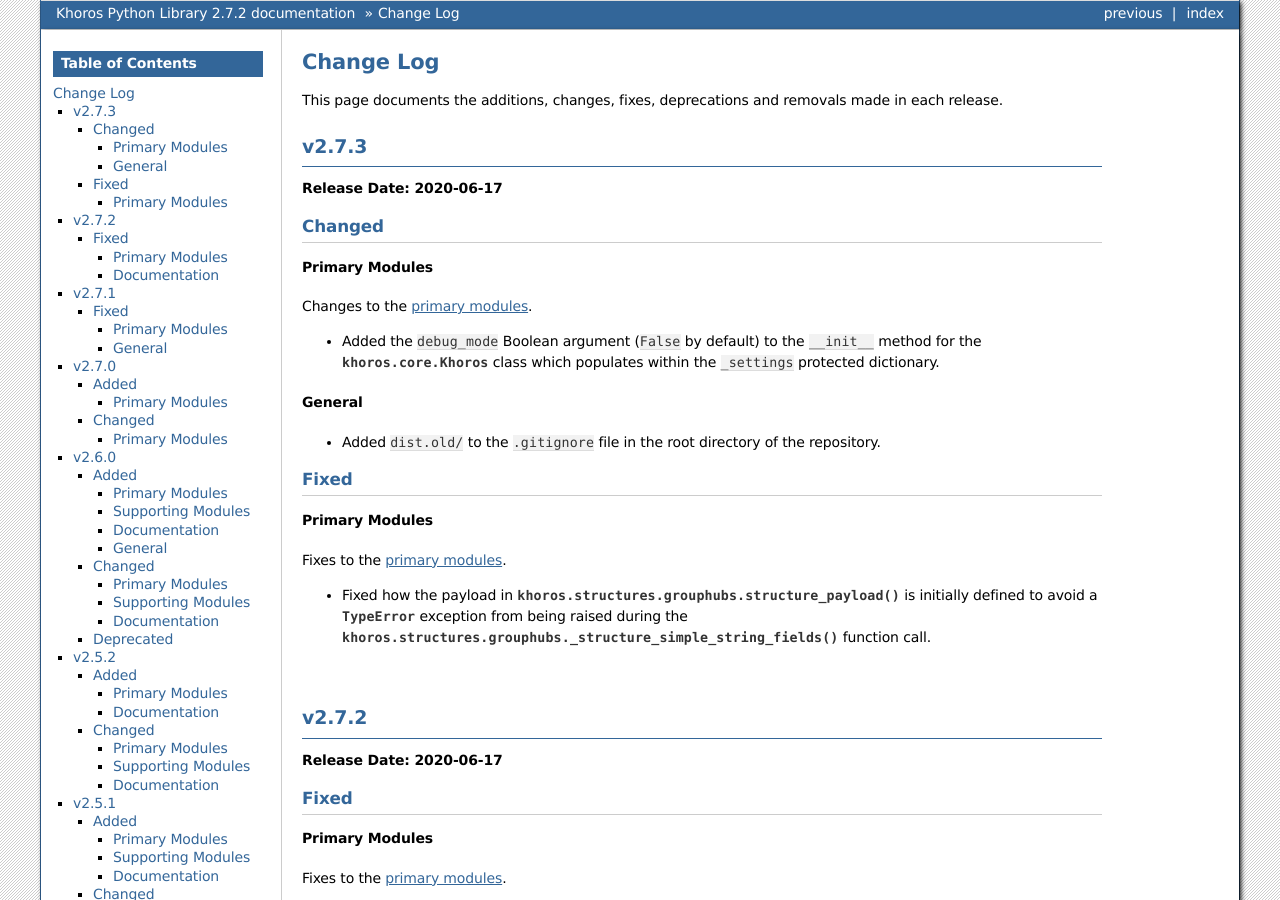
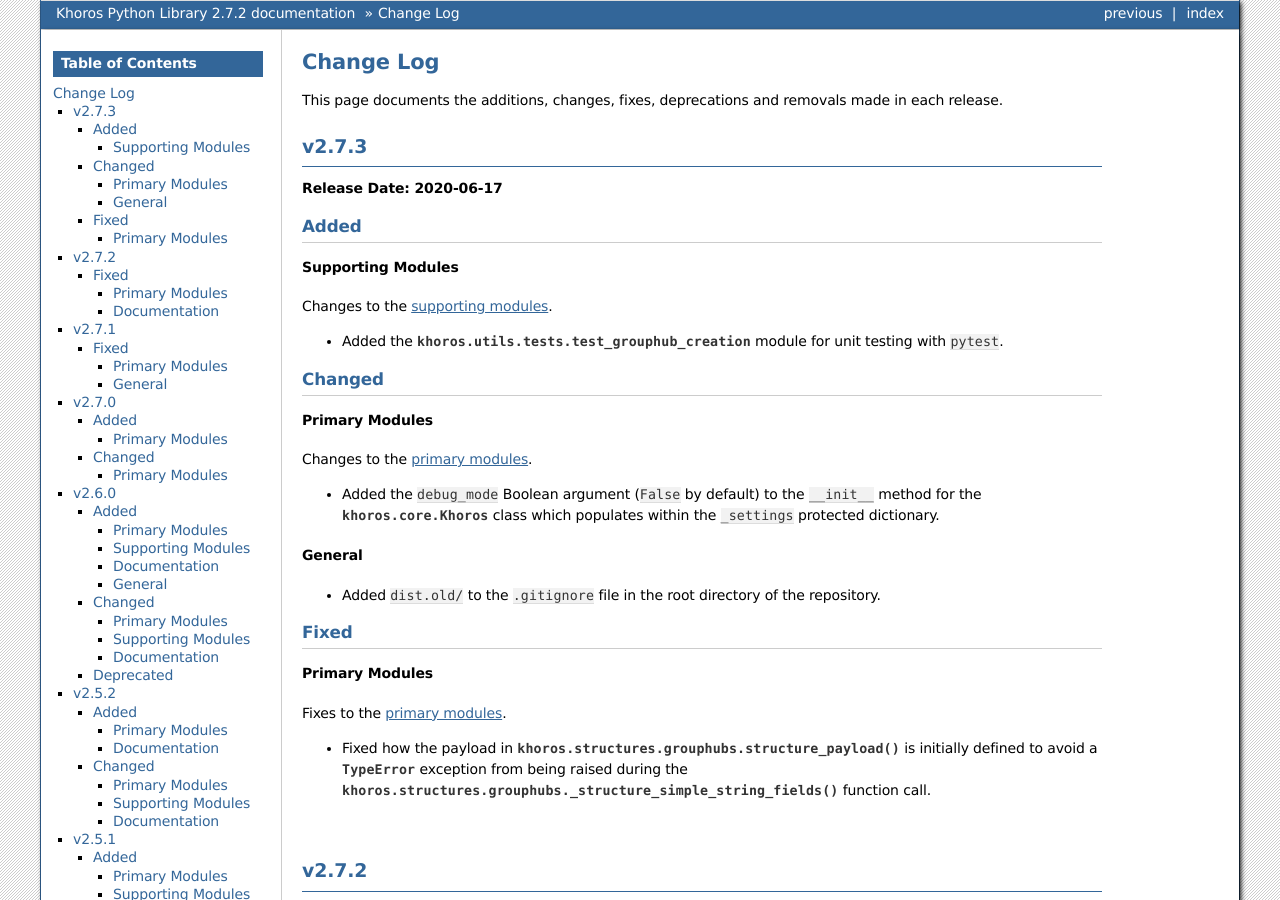
Before and after one commit to jeffshurtliff/khoros, a Sphinx documentation site: the page built from docs/changelog.rst, in a window 1280 px wide and 900 px high. Built offline with Sphinx 7.4.7, drawn with Linux system fonts in a browser that asks for light colours.

Commit message:
Updated the changelog to include all changes for v2.7.3.

```diff
--- a/docs/changelog.rst
+++ b/docs/changelog.rst
@@ -7,6 +7,15 @@
 v2.7.3
 ******
 **Release Date: 2020-06-17**
+
+Added
+=====
+
+Supporting Modules
+------------------
+Changes to the :doc:`supporting modules <supporting-modules>`.
+
+* Added the :py:mod:`khoros.utils.tests.test_grouphub_creation` module for unit testing with ``pytest``.
 
 Changed
 =======
```
